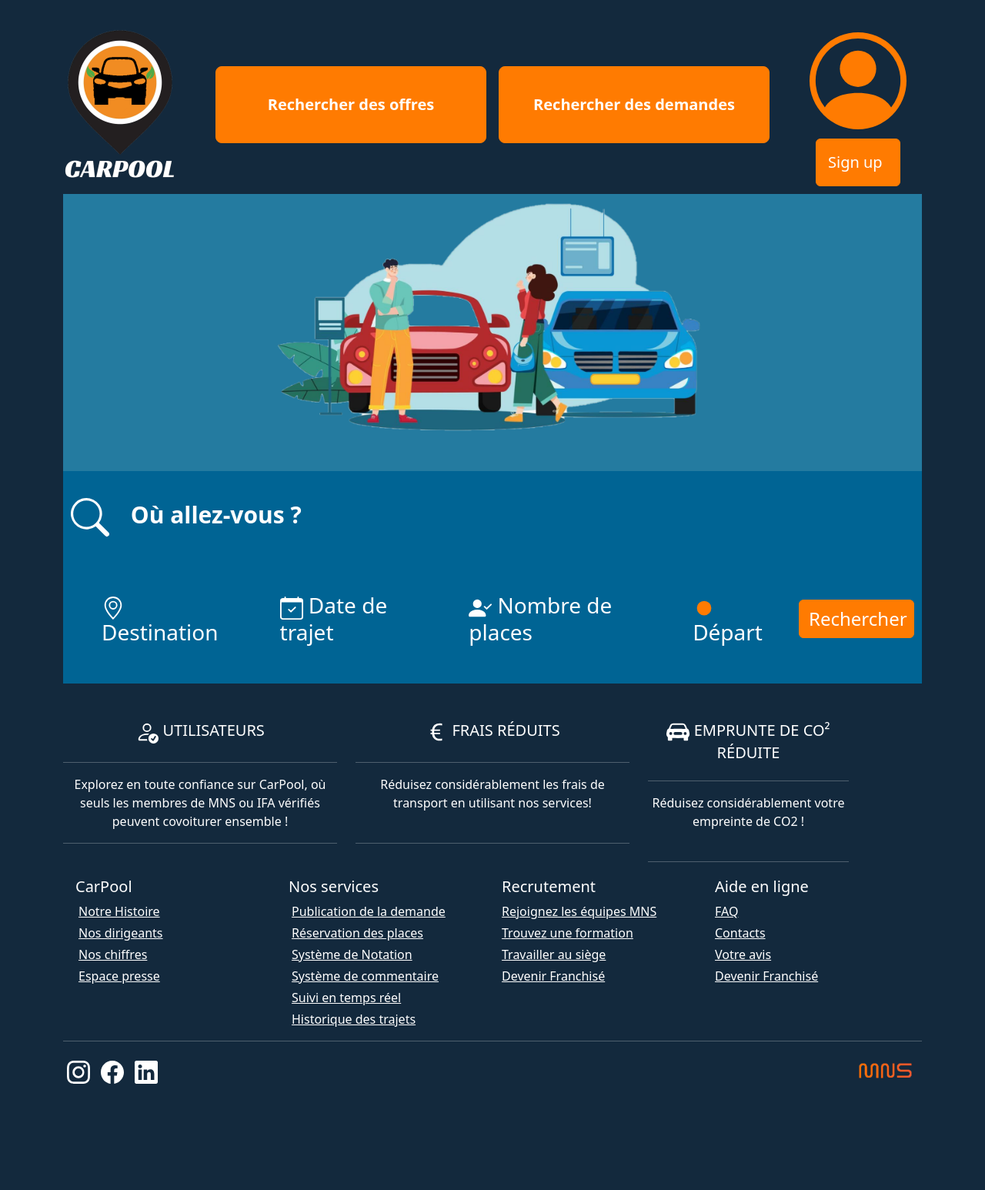
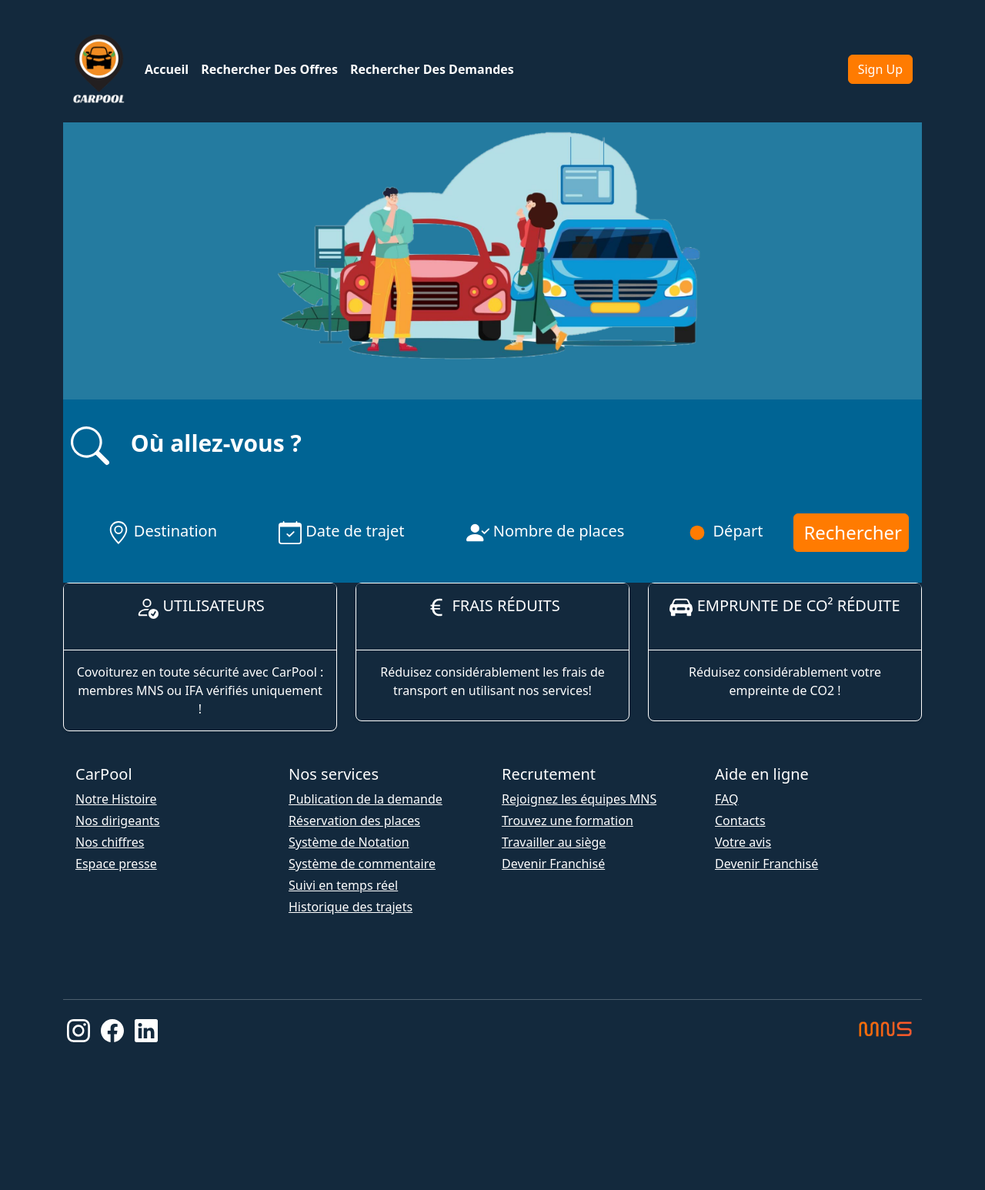
Before and after one commit to xino57/CarPool, a PHP site: page /front/public/index.html in a window 1280 px wide. Shown: the whole page at 77% size. After the commit the page ends 1354 px from the top, so only its background shows below. Run offline with PHP 8.4, Linux system fonts and the light colour scheme.

Commit message:
Changement de la header et footer pour responsive (#9)
* modifying and using bootstrap classes
* New navbar responsive in bootstrap
* Changement du block de reassurance et footer
---------
Co-authored-by: Thomas <118174352+xino57@users.noreply.github.com>

```diff
--- a/css/style.css
+++ b/css/style.css
@@ -1,62 +1,28 @@
 /*....................................................................header....................................................................*/
+.imageLogo {
+    height: auto;
+    width: 70px;
+}
 
-/* fond body*/
-body{
+body {
     background-color: #13293D;
     margin: 30px;
 }
 
-/* Button center */
-.button-center{
-    display: flex;
-    display: row;
-    justify-content: center;
-    align-items: center;
+.center-button button {
+    padding: 35px 70px;
 }
 
-.button-offer{
-    height: 100px;
-    width: 400px;
-    font-weight: bold;
-}
 
-.button-request{
-    height: 100px;
-    width: 400px;
-    font-weight: bold;
-}
-/* Image */
-.imageLogo{
-    height: 200px;
-    width: 150px;
-}
-
-/* Align button Sign Up */
-.connect{
-    display: flex;
-    flex-direction: column;
-    align-items: center;
-}
-
-/* icon */
-.imageSignUp{
+.navbar-toggler-color {
     color: white;
-    width: 150px;
-    height: 150px;
-}
-
-/* Button SignUp */
-.button-SignUp{
-    display: flex;
-    flex-direction: column;
-    padding: 15px;
-    font-size: 20px;
-    width: 110px;
+    border-color: white;
+    background-color: #ff7b01;
 }
 
 /*....................................................................Content....................................................................*/
 
-.content{
+.content {
     margin-top: 10px;
     background-image: url('/image/Front-page-image.png');
     background-size: 60% auto;
@@ -67,7 +33,7 @@ body{
     height: 360px;
 }
 
-.iconSearch{
+.iconSearch {
     height: 100px;
     width: 50px;
     margin-right: 20px;
@@ -81,28 +47,32 @@ body{
     color: white;
 }
 
-.interiorContent h1{
+.interiorContent h1 {
     font-weight: bold;
     font-size: 30px;
 }
 
-.scope{
+.scope {
     display: flex;
     flex-direction: row;
     justify-content: center;
-    align-items:center;
+    align-items: center;
 }
 
-.scope h3{
+.scope h3 {
     margin: 40px;
+    font-size: 20px;
 }
 
-.iconGeo, .iconCalendar, .personcircle, .point {
-    height:30px;
+.iconGeo,
+.iconCalendar,
+.personcircle,
+.point {
+    height: 30px;
     width: auto;
 }
 
-.scope .button-search{
+.scope .button-search {
     height: 50px;
     width: 150px;
     font-size: 24px;
@@ -110,25 +80,29 @@ body{
 
 /*....................................................................Bloc De Réassurance....................................................................*/
 
-.iconPersonCheck, .iconEuro, .iconCar{
+.iconPersonCheck,
+.iconEuro,
+.iconCar {
     height: 30px;
     width: 30px;
 }
 
-.container p{
+.container p {
     height: 72px;
     margin: 0;
 }
 
 /*....................................................................Footer....................................................................*/
 
-.logoInstagram, .logoFacebook, .logoLinkedin{
+.logoInstagram,
+.logoFacebook,
+.logoLinkedin {
     height: 30px;
     width: 30px;
     margin: 5px;
 }
 
-.logo{
+.logo {
     display: flex;
     justify-content: space-between;
     align-items: center;
--- /dev/null
+++ b/front/public/css/footer.css
@@ -0,0 +1,16 @@
+.card {
+	background-color: #13293D;
+	border-color: #ffffff;
+	color: white;
+	min-height: 180px;
+}
+
+.card-header {
+	background-color: #13293D;
+	border-color: white;
+	color: white;
+}
+
+.col {
+	color: white;
+}
--- a/front/public/index.html
+++ b/front/public/index.html
@@ -9,32 +9,41 @@
     <link rel="stylesheet" href="/bootstrap/css/bootstrap.min.css" />
     <link rel="stylesheet" href="/css/style.css" />
     <link rel="stylesheet" href="/css/variableBootstrap.css" />
+    <link rel="stylesheet" href="css/footer.css">
     <title>CarPool</title>
 </head>
 
 <body>
-<script src="/js/main.js"></script>
     <div class="container">
-        <nav class="header">
-            <div class="row align-items-center">
-                <div class="col-2">
-                    <img src="/image/logo_Carpool.png" alt="logo_carpool" class="imageLogo" />
-                </div>
-                <div class="col-8 text-center">
-                    <div class="button-center text-center">
-                        <button class="button-offer btn btn-primary btn-lg m-2">
-                            Rechercher des offres
+        <!-- Header -->
+        <nav class="navbar navbar-expand-lg bg-custom-blue navbar-light">
+            <div class="container-fluid">
+                <a class="navbar-brand" href="#"><img src="/image/logo_Carpool.png" alt="logo_Carpool"
+                        class="imageLogo img-fluid"></a>
+                <button class="navbar-toggler custom-toggler navbar-toggler-color" type="button"
+                    data-bs-toggle="collapse" data-bs-target="#navbarSupportedContent"
+                    aria-controls="navbarSupportedContent" aria-expanded="false" aria-label="Toggle navigation">
+                    <span class="navbar-toggler-icon navbar-toggler-color"></span>
                 </button>
-                        <button class="button-request btn btn-primary btn-lg m-2">
-                            Rechercher des demandes
-                        </button>
-                    </div>
-                </div>
-                <div class="col-2 text-center">
-                    <div class="row connect">
-                        <img src="/icon/person-circle.svg" alt="logoSignUp" class="imageSignUp" />
-                        <button id="signupButton" class="button-SignUp btn btn-primary">Sign up</button>
-                    </div>
+
+                <div class="collapse navbar-collapse" id="navbarSupportedContent">
+                    <ul class="navbar-nav me-auto mb-2 mb-lg-0">
+                        <li class="nav-item">
+                            <a class="nav-link active" aria-current="page" href="#"><strong
+                                    class="text-white text-underline">Accueil</strong></a>
+                        </li>
+                        <li class="nav-item">
+                            <a class="nav-link active" aria-current="page" href="#"><strong
+                                    class="text-white">Rechercher Des Offres</strong></a>
+                        </li>
+                        <li class="nav-item">
+                            <a class="nav-link active" aria-current="page" href="#"><strong
+                                    class="text-white">Rechercher Des Demandes</strong></a>
+                        </li>
+                    </ul>
+                    <form class="d-flex" role="search">
+                        <button class="btn btn-primary signUp" type="submit">Sign Up</button>
+                    </form>
                 </div>
             </div>
         </nav>
@@ -43,107 +52,108 @@
         <div class="content"></div>
         <div class="interiorContent">
             <h1>
-                <img src="/icon/search.svg" alt="IconSearch" class="iconSearch" /> Où
+                <img src="/icon/search.svg" alt="IconSearch" class="iconSearch img-fluid" /> Où
                 allez-vous ?
             </h1>
             <div class="scope">
                 <h3>
-                    <img src="/icon/geo-alt.svg" alt="IconSearch" class="iconGeo" class="iconGeo" />
+                    <img src="/icon/geo-alt.svg" alt="IconSearch" class="iconGeo" class="iconGeo img-fluid" />
                     Destination
                 </h3>
                 <h3>
-                    <img src="/icon/calendar-check.svg" alt="IconCalendar" class="iconCalendar" />
+                    <img src="/icon/calendar-check.svg" alt="IconCalendar" class="iconCalendar img-fluid" />
                     Date de trajet
                 </h3>
                 <h3>
-                    <img src="/icon/person.svg" alt="PersonCircle" class="personcircle" />
+                    <img src="/icon/person.svg" alt="PersonCircle" class="personcircle img-fluid" />
                     Nombre de places
                 </h3>
                 <h3>
-                    <img src="/icon/point.svg" alt="IconPoint" class="point" /> Départ
+                    <img src="/icon/point.svg" alt="IconPoint" class="point img-fluid" /> Départ
                 </h3>
                 <button class="button-search btn btn-primary">Rechercher</button>
             </div>
         </div>
-
         <!-- Bloc de réassurance -->
-
-        <div class="reinsurance text-white pt-5 pb-4">
-            <div class="row text-center w-auto">
-                <div class="col-md-4">
+        <div class="row row-cols-1 row-cols-md-3 mb-3 text-center">
+            <div class="col">
+                <div class="card mb-4 rounded-3 shadow-sm">
+                    <div class="card-header py-3">
                         <h5 class="text-uppercase mb-4 font-weight-bold">
                             <img src="/icon/person-check.svg" alt="IconPerson-check" class="iconPersonCheck" />
                             Utilisateurs
                         </h5>
-                    <hr class="mb-3" />
-                    <p>
-                        Explorez en toute confiance sur CarPool, où seuls les membres de MNS ou IFA vérifiés peuvent
-                        covoiturer ensemble !
-                    </p>
-                    <hr />
                     </div>
-                <div class="col-md-4">
+                    <div class="card-body">
+                        <div>
+                            Covoiturez en toute sécurité avec CarPool : membres MNS ou IFA vérifiés uniquement !
+                        </div>
+                    </div>
+                </div>
+            </div>
+            <div class="col">
+                <div class="card mb-4 rounded-3 shadow-sm">
+                    <div class="card-header py-3">
                         <h5 class="text-uppercase mb-4 font-weight-bold">
                             <img src="/icon/currency-euro.svg" alt="IconEuro" class="iconEuro" />
                             Frais réduits
                         </h5>
-                    <hr class="mb-3" />
-                    <p>
+                    </div>
+                    <div class="card-body">
+                        <div>
                             Réduisez considérablement les frais de transport en utilisant nos services!
-                    </p>
-                    <hr />
                         </div>
-                <div class="col-md-3">
+                    </div>
+                </div>
+            </div>
+            <div class="col">
+                <div class="card mb-4 rounded-3 shadow-sm">
+                    <div class="card-header py-3">
                         <h5 class="text-uppercase mb-4 font-weight-bold">
                             <img src="/icon/car-front-fill.svg" alt="IconCar" class="iconCar" />
                             Emprunte de CO² réduite
                         </h5>
-                    <hr class="mb-3" />
-                    <p>Réduisez considérablement votre empreinte de CO2 !</p>
-                    <hr />
+                    </div>
+                    <div class="card-body">
+                        <div>
+                            Réduisez considérablement votre empreinte de CO2 !
                         </div>
                     </div>
-
+                </div>
+            </div>
+        </div>
         <!-- Footer -->
         <footer class="text-white pt-1">
             <div class="row px-3 pb-4">
                 <div class="col-md-3">
                     <h5 class="mb-2 font-weight-bold">CarPool</h5>
-                        <p class="m-1">
                     <a href="#" class="text-white d-block mb-1">Notre Histoire</a>
                     <a href="#" class="text-white d-block mb-1">Nos dirigeants</a>
                     <a href="#" class="text-white d-block mb-1">Nos chiffres</a>
                     <a href="#" class="text-white d-block mb-1">Espace presse</a>
-                        </p>
                 </div>
                 <div class="col-md-3">
                     <h5 class="mb-2 font-weight-bold">Nos services</h5>
-                        <p class="m-1">
                     <a href="#" class="text-white d-block mb-1">Publication de la demande</a>
                     <a href="#" class="text-white d-block mb-1">Réservation des places</a>
                     <a href="#" class="text-white d-block mb-1">Système de Notation</a>
                     <a href="#" class="text-white d-block mb-1">Système de commentaire</a>
                     <a href="#" class="text-white d-block mb-1">Suivi en temps réel</a>
                     <a href="#" class="text-white d-block mb-1">Historique des trajets</a>
-                        </p>
                 </div>
                 <div class="col-md-3">
                     <h5 class="mb-2 font-weight-bold">Recrutement</h5>
-                        <p>
                     <a href="#" class="text-white d-block mb-1">Rejoignez les équipes MNS</a>
                     <a href="#" class="text-white d-block mb-1">Trouvez une formation</a>
                     <a href="#" class="text-white d-block mb-1">Travailler au siège</a>
                     <a href="#" class="text-white d-block mb-1">Devenir Franchisé</a>
-                        </p>
                 </div>
                 <div class="col-md-3">
                     <h5 class="mb-2 font-weight-bold">Aide en ligne</h5>
-                        <p>
                     <a href="#" class="text-white d-block mb-1">FAQ</a>
                     <a href="#" class="text-white d-block mb-1">Contacts</a>
                     <a href="#" class="text-white d-block mb-1">Votre avis</a>
                     <a href="#" class="text-white d-block mb-1">Devenir Franchisé</a>
-                        </p>
                 </div>
             </div>
             <hr class="mb-1">
@@ -159,7 +169,7 @@
             </div>
         </footer>
     </div>
-    </div>
+    <script src="/bootstrap/js/bootstrap.bundle.min.js"></script>
 </body>
 
 </html>
```
Lines whose indentation alone changed are shown as unchanged.
